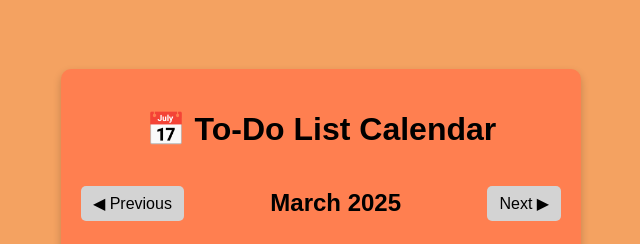
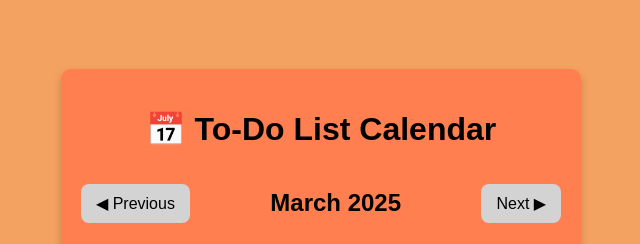
Before and after one commit to VViktorBoiko/todo-calendar, a plain HTML site: page index.html in a window 1280 px wide. Shown: the top 244 px of the page, 319-959 px from the left. Drawn offline with Linux system fonts and the light colour scheme.

```diff
--- a/script.js
+++ b/script.js
@@ -10,18 +10,21 @@ function generateCalendar(year, month) {
     let calendar = document.getElementById("calendar");
     calendar.innerHTML = "";
 
+    // Устанавливаем текущий месяц в заголовке
     document.getElementById("currentMonth").innerText = `${monthNames[month]} ${year}`;
 
     let daysInMonth = new Date(year, month + 1, 0).getDate();
     let firstDay = new Date(year, month, 1).getDay();
-    let offset = firstDay === 0 ? 6 : firstDay - 1;
+    let offset = firstDay === 0 ? 6 : firstDay - 1; // Коррекция для недель
 
+    // Добавляем пустые ячейки перед первым днем месяца
     for (let i = 0; i < offset; i++) {
         let empty = document.createElement("div");
         empty.className = "day empty";
         calendar.appendChild(empty);
     }
 
+    // Заполняем дни месяца
     for (let i = 1; i <= daysInMonth; i++) {
         let day = document.createElement("div");
         day.className = "day";
@@ -31,6 +34,7 @@ function generateCalendar(year, month) {
     }
 }
 
+// Функция для переключения месяца
 function changeMonth(direction) {
     currentMonth += direction;
     if (currentMonth < 0) {
@@ -43,6 +47,7 @@ function changeMonth(direction) {
     generateCalendar(currentYear, currentMonth);
 }
 
+// Генерация календаря при загрузке страницы
 document.addEventListener("DOMContentLoaded", () => {
     generateCalendar(currentYear, currentMonth);
 });
--- a/styles.css
+++ b/styles.css
@@ -123,13 +123,13 @@ body {
     display: flex;
     justify-content: space-between;
     align-items: center;
-    margin-bottom: 10px;
+    margin: 10px 0;
 }
 
 .month-btn {
     background: lightgray;
-    padding: 8px 12px;
-    border-radius: 5px;
+    padding: 10px 15px;
+    border-radius: 8px;
     border: none;
     font-size: 16px;
     cursor: pointer;
```
